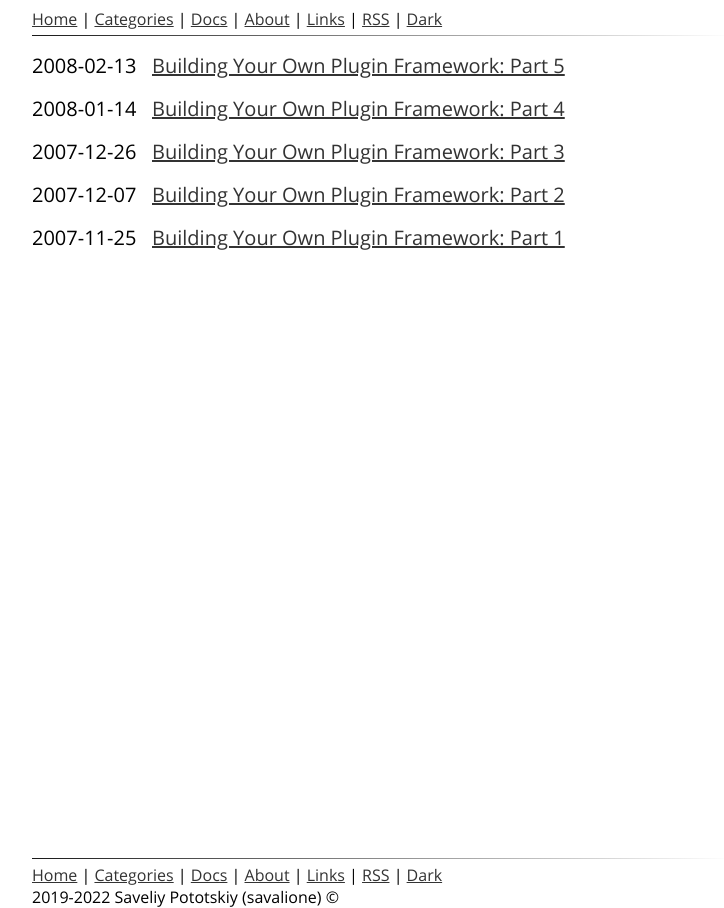
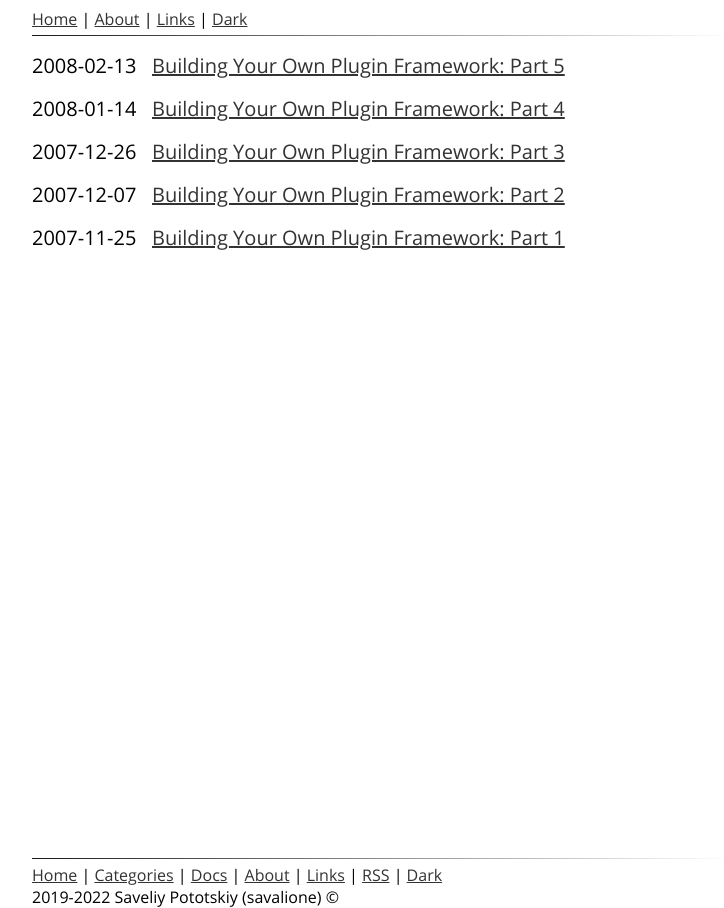
Before and after one commit to SavaLione/savalione.com, a Jekyll site: the page built from index.html, in a window 1280 px wide. Shown: the whole page, without its empty margins (258-982 px from the left). Built offline with Jekyll 4.4.1, drawn with Linux system fonts in a browser that asks for light colours; some web fonts are replaced; the list of posts is cut into pages by our own code.

Commit message:
Menu up and down

```diff
--- a/_includes/footer.html
+++ b/_includes/footer.html
@@ -1,5 +1,5 @@
 <hr class="stylish" />
-{% include nav.html %}
+{% include menu_down.html %}
 
 <div>
 	{{ site.copyright }}
--- /dev/null
+++ b/_includes/menu_up.html
@@ -0,0 +1,11 @@
+<nav class="top-nav">
+	<a class="nav-item" href='{{ site.baseurl }}/'>Home</a>
+	|
+	<a class="nav-item" href='{{ site.baseurl }}/about/'>About</a>
+	|
+	<a class="nav-item" href='{{ site.baseurl }}/links/'>Links</a>
+	{% if site.javascript_enabled %}
+	|
+	<a class="nav-item dark-light-switch" href="#"></a>
+	{% endif %}
+</nav>
--- a/_layouts/default.html
+++ b/_layouts/default.html
@@ -9,7 +9,7 @@
 
 <body>
 	<div class="container">
-		{% include nav.html %}
+		{% include menu_up.html %}
 		<hr class="stylish" />
 		{{ content }}
 	</div>
```
Also changed, not shown: _includes/menu_down.html (renamed from _includes/nav.html).
